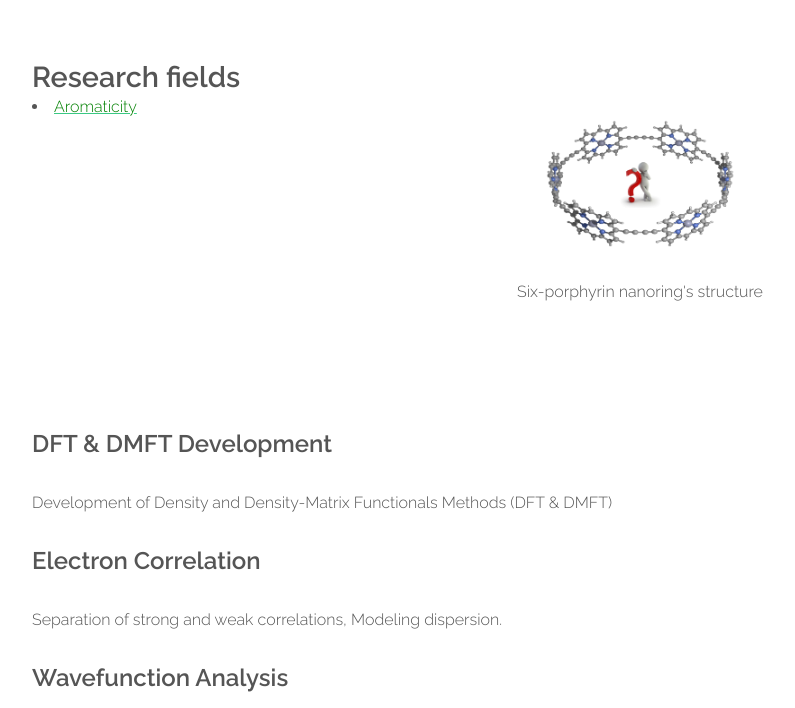
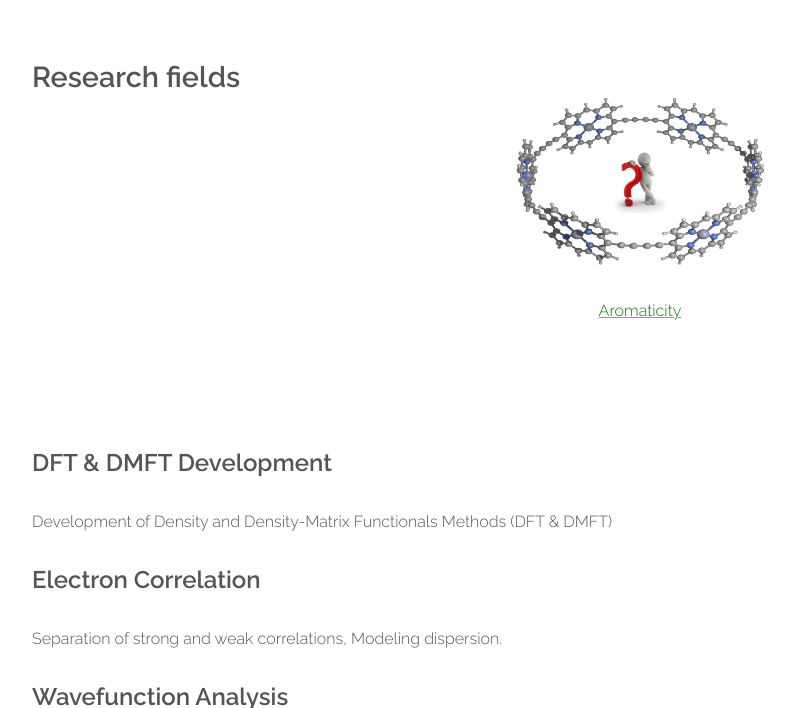
Before and after one commit to old-jekyll-templates/Horizons-Jekyll-Theme, a Jekyll site: the page built from research.html, in a window 1280 px wide and 900 px high, cut to the strip 192-900 px from the top of the window. Shown: the whole strip, without its empty margins (0-795 px from the left). Built offline with Jekyll 4.4.1, drawn with Linux system fonts in a browser that asks for light colours.

Commit message:
Update research.html

```diff
--- a/research.html
+++ b/research.html
@@ -15,15 +15,13 @@ layout: main
 		<header class="major">
 		<h2>Research fields</h2>
 		<!-- <span class="byline"><b><font color="green">Aromaticity</font></b></span> -->
-						<li><a href="{{ site.baseurl }}/researchs/aromaticity.html"><font color="green">Aromaticity</font></a></li>
-						<center><a href="#" class="image feature"><img src="{{ site.baseurl }}/assets/images/Aroma2.png" alt="" style="width: 15vw; min-width: 20px;" /></a></center>
-						<center><p>Six-porphyrin nanoring's structure</p></center>
+		<center><a href="#" class="image feature"><img src="{{ site.baseurl }}/assets/images/Aroma2.png" alt="" style="width: 20vw; min-width: 25px;" /></a></center>
+		<center><p><a href="{{ site.baseurl }}/researchs/aromaticity.html"><font color="green">Aromaticity</font></a></p></center>
 
 		</header>
 		<p></p>
 		</section>
 		</div>
-
 		{% include researchbar.html %}
 
 		</div>
```
Lines whose indentation alone changed are shown as unchanged.
